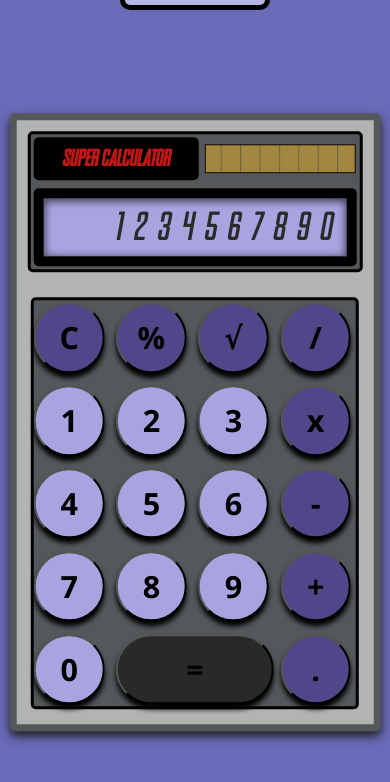
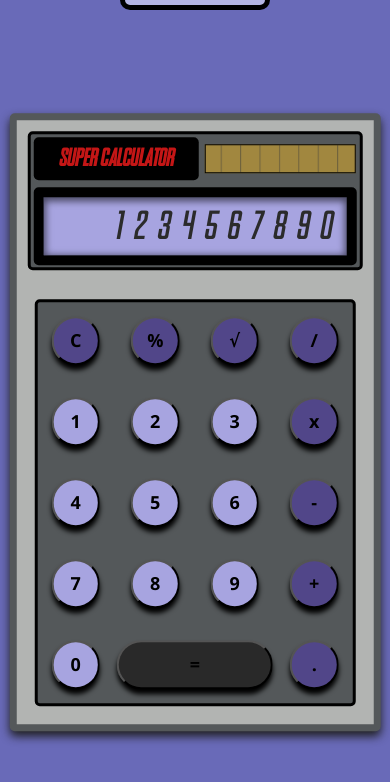
Before and after one commit to AustinBlackwood/SNES-calculator, a plain HTML site: page index.html in a window 390 px wide. Drawn offline with Linux system fonts and the light colour scheme.

Commit message:
add responsiveness to calculator-screen

```diff
--- a/styles.scss
+++ b/styles.scss
@@ -13,6 +13,10 @@ $snes-dark-grey: 	#54585a;
     margin: 0;
     box-sizing: border-box;
     font-family: "snes";
+}
+
+html{
+    height: 100%;
 }
 
 body{
@@ -92,7 +96,7 @@ body{
     margin: 1%;
     background-color: black;
     color: rgb(196, 22, 22);
-    font-size: calc(15px + 6 * ((100vw - 320px) / 680));
+    font-size: calc(1rem + 6 * ((100vw - 320px) / 680));
     border-radius: 5px;
 }
 
@@ -126,34 +130,38 @@ body{
 
 .calculator__lower{
     display: grid;
+    justify-items: center;
+    align-items: center;
     grid-template-columns: repeat(4, 1fr);
-    grid-row-gap: 2%;
-    grid-column-gap: 2%;
-    align-items: center;
+    grid-row-gap: 1%;
+    grid-column-gap: 1%;
     flex: 6;
     background-color: $snes-dark-grey;
-    margin: 4%;
+    margin: 5%;
     border: black solid 3px;
     border-radius: 5px;
 }
 
 .calculator__button{
+    display: flex;
+    justify-content: center;
+    align-items: center;
     cursor: pointer;
     font-family: 'Segoe UI', Tahoma, Geneva, Verdana, sans-serif;
-    width:calc(70px + 6 * ((100vw - 320px) / 680));
-    height:calc(70px + 6 * ((100vw - 320px) / 680));
+    width:calc(3rem + 6 * ((100vw - 320px) / 680));
+    height:calc(3rem + 6 * ((100vw - 320px) / 680));
+    font-size: large;
     border-radius: 50%;
     color:#f5f5f5;
     text-align:center;
     background: $snes-light-purple;
     color: black;
-    font-size:calc(30px + 6 * ((100vw - 320px) / 680));
     font-weight: 700;
     box-shadow: 0px 5px 5px black;
 }
 
 .calculator__button:hover{
-    background-color: #514689;
+    background-color: $snes-light-grey;
 }
 
 .darkpurple__button{
@@ -169,10 +177,11 @@ body{
     grid-row-start: 5;
     grid-column-start: 2;
     grid-column-end: 4;
-    width: auto;
-    height: calc(70px + 6 * ((100vw - 320px) / 680));
+    width: 100%;
+    height: calc(3rem + 6 * ((100vw - 320px) / 680));
     border-radius: 500px;
     background-color: rgb(41, 41, 41);
+
 }
 
 #decimal{
@@ -209,3 +218,33 @@ body{
     grid-row-start:1;
     grid-column-start:2;
 }
+
+@media screen and (max-width: 269px) {
+
+
+    .calculator__screen{
+        font-size: 16pt;
+        letter-spacing: 5px;
+        overflow: hidden;
+    }
+}
+
+@media screen and (min-width: 270px) and (max-width: 299px) {
+    .calculator__screen{
+        font-size: calc(30px + 6 * ((100vw - 320px) / 680));
+        letter-spacing: calc(10px + 6 * ((100vw - 320px) / 680));
+    }
+}
+
+@media screen and (min-width: 300px) and (max-width: 399px) {
+    .calculator__screen{
+        font-size: calc(40px + 6 * ((100vw - 320px) / 680));
+        letter-spacing: calc(10px + 6 * ((100vw - 320px) / 680));
+    }
+}
+
+@media screen and (min-width: 400px) and (max-width: 499px) {
+    .calculator__screen{
+        font-size: 50pt;
+    }
+}
```
Also changed, not shown: styles.css, 1 other file.
